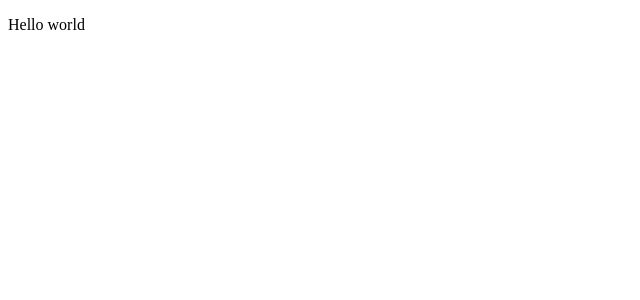
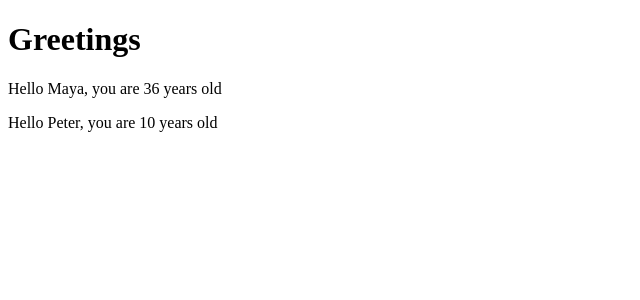
Before and after one commit to AbdullahiHared/FSPart1, a React (Vite) app in the folder part1/: page / in a window 1280 px wide. Shown: the top 300 px of the page, without its empty margins (0-640 px from the left). Built offline with nearby package versions, Linux system fonts and the light colour scheme.

Commit message:
Fix warning errors from esLint when using props

```diff
--- a/part1/src/App.jsx
+++ b/part1/src/App.jsx
@@ -1,10 +1,29 @@
-const App = () => {
-  console.log('Hello world');
+const Hello = (props) => {
+
+  console.log(props)
   return (
     <div>
-      <p>Hello world</p>
+      <p>
+
+        Hello {props.name}, you are {props.age} years old
+      </p>
     </div>
   )
 }
 
-export default App
+const App = () => {
+
+  const name = 'Peter'
+  const age = 10
+
+  return (
+    <div>
+      <h1>Greetings</h1>
+
+      <Hello name='Maya' age={26 + 10} />
+      <Hello name={name} age={age} />
+    </div>
+  )
+}
+
+export default App;
```
Also changed, not shown: part1/eslint.config.js (+23 -0 lines).
